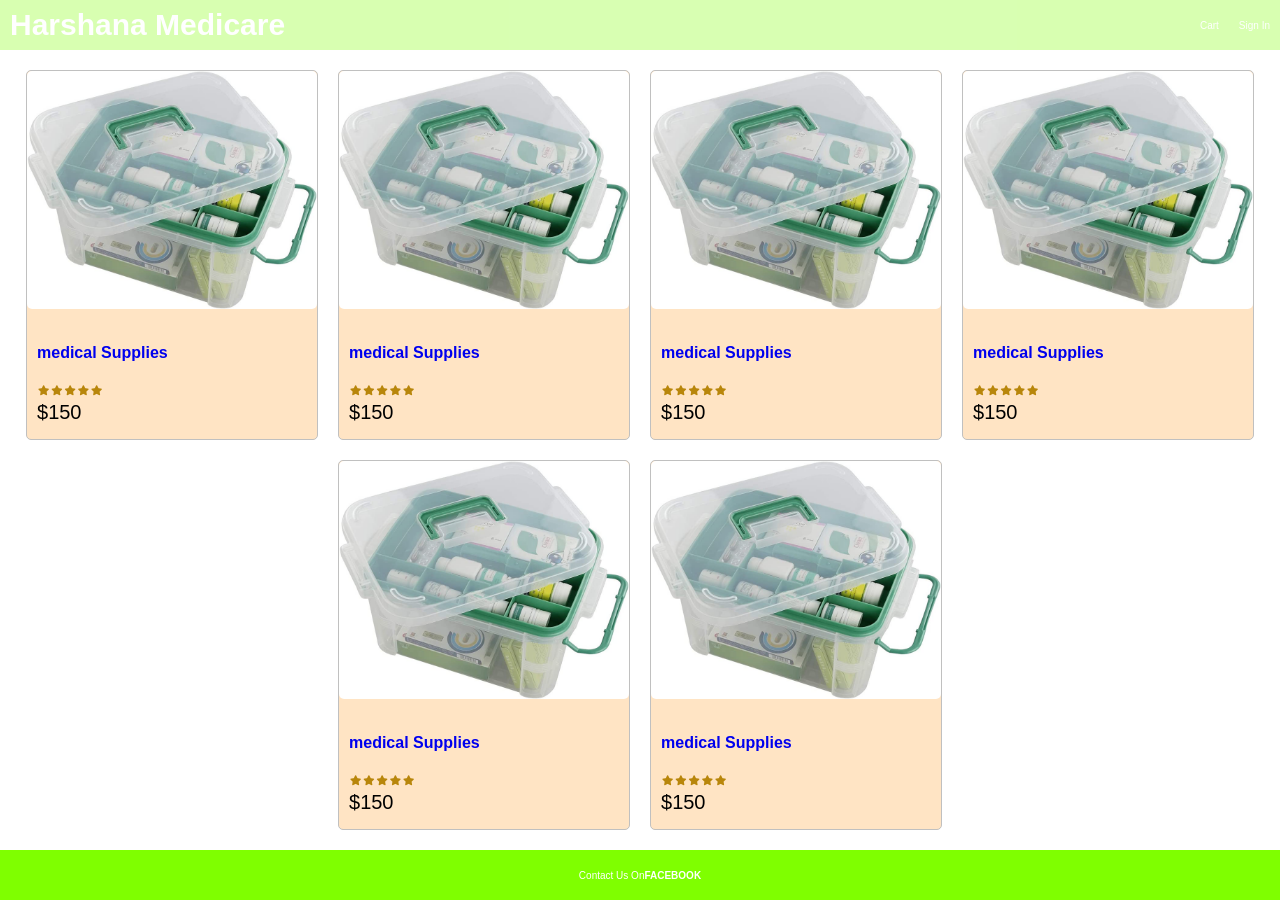
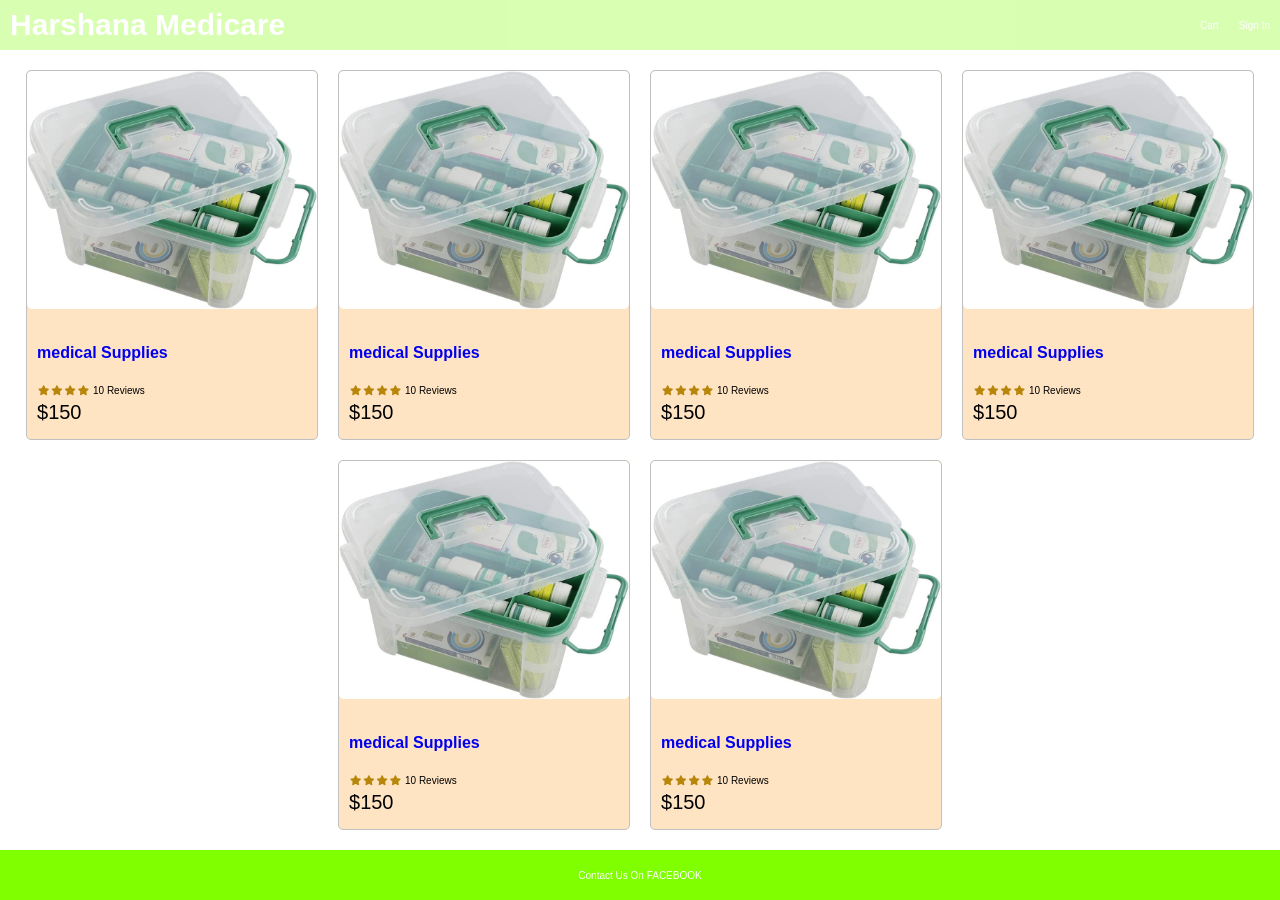
Before and after one commit to sachin96Boy/ECommerceMedicalStore, a React (Create React App) app: page /product/1 in a window 1280 px wide. Built offline with nearby package versions, Linux system fonts and the light colour scheme.

Commit message:
add reatng function

```diff
--- a/package.json
+++ b/package.json
@@ -8,7 +8,8 @@
     "@testing-library/user-event": "^12.1.10",
     "react": "^17.0.1",
     "react-dom": "^17.0.1",
-    "react-scripts": "4.0.1",
+    "react-router-dom": "^5.2.0",
+    "react-scripts": "^4.0.1",
     "web-vitals": "^0.2.4"
   },
   "scripts": {
--- a/src/App.js
+++ b/src/App.js
@@ -1,9 +1,12 @@
 import React from 'react';
-import prodData from './data'
+import prodData from './data';
+import Product from './components/Product';
+
 
 
 function App() {
   return (
+
     <div className="grid-container">
 
       <header className="row">
@@ -24,37 +27,8 @@ function App() {
         <div className="row center">
           {
             prodData.products.map((product) => (
-              <div key={product._id} className="card">
-
-                <a href={'/product/product._id'}>
-                  <img className="medium" src={product.image} alt={product.name} />
-                </a>
-                <div className="card-body">
-                  <a href={'/product/product._id'}>
-                    <h2>{product.name}</h2>
-                  </a>
-                  <div className="rating">
-                    <span>
-                      <i className="fa fa-star"></i>
-                    </span>
-                    <span>
-                      <i className="fa fa-star"></i>
-                    </span>
-                    <span>
-                      <i className="fa fa-star"></i>
-                    </span>
-                    <span>
-                      <i className="fa fa-star"></i>
-                    </span>
-                    <span>
-                      <i className="fa fa-star"></i>
-                    </span>
-                  </div>
-                  <div className="price">
-                    ${product.price}
-                    </div>
-                </div>
-              </div>),
+              <Product key={product._id} product = {product}> </Product>
+                  )
               )
           }
 
@@ -68,9 +42,10 @@ function App() {
 
       <footer className="row center">
 
-        Contact Us On  <strong className="footer-center">FACEBOOK</strong>
+        Contact Us On FACEBOOK
       </footer>
     </div>
+
 
   );
 }
--- /dev/null
+++ b/src/components/Product.js
@@ -0,0 +1,23 @@
+import React from 'react';
+import Rating from './Rating';
+
+export default function Product(props) {
+    const {product} = props;
+    return (
+        <div key={product._id} className="card">
+
+        <a href={'/product/product._id'}>
+          <img className="medium" src={product.image} alt={product.name} />
+        </a>
+        <div className="card-body">
+          <a href={'/product/product._id'}>
+            <h2>{product.name}</h2>
+          </a>
+            <Rating rating = {product.rating} numReviews = {product.numReviews}></Rating>
+          <div className="price">
+            ${product.price}
+            </div>
+        </div>
+      </div>
+    )
+}
--- /dev/null
+++ b/src/components/Rating.js
@@ -0,0 +1,28 @@
+import React from 'react';
+
+export default function Rating(props) {
+    const { rating, numReviews } = props;
+    return (
+        <div className="rating">
+            <span>
+                <i className={rating >= 1 ? 'fa fa-star' : rating >= 0.5 ? 'fa fa-star-half-o' : 'fa fa-star-o'}></i>
+            </span>
+            <span>
+            <i className={rating >= 2 ? 'fa fa-star' : rating >= 1.5 ? 'fa fa-star-half-o' : 'fa fa-star-o'}></i>
+            </span>
+            <span>
+            <i className={rating >= 3 ? 'fa fa-star' : rating >= 2.5 ? 'fa fa-star-half-o' : 'fa fa-star-o'}></i>
+            </span>
+            <span>
+            <i className={rating >= 4 ? 'fa fa-star' : rating >= 3.5 ? 'fa fa-star-half-o' : 'fa fa-star-o'}></i>
+            </span>
+            <span>
+            <i className={rating >= 5 ? 'fa fa-star' : rating >= 4.5 ? 'fa fa-star-half-o' : 'fa fa-star-o'}></i>
+            </span>
+
+            <span>
+                {numReviews + " Reviews"}
+            </span>
+        </div>
+    )
+}
--- a/src/index.css
+++ b/src/index.css
@@ -130,3 +130,7 @@ img.medium{
   color: darkgoldenrod;
   margin: 0.1rem;
 }
+
+.rating span:last-child{
+  color: black;
+}
```
Also changed, not shown: 2 other files (tests, documents, lock files or other folders).
